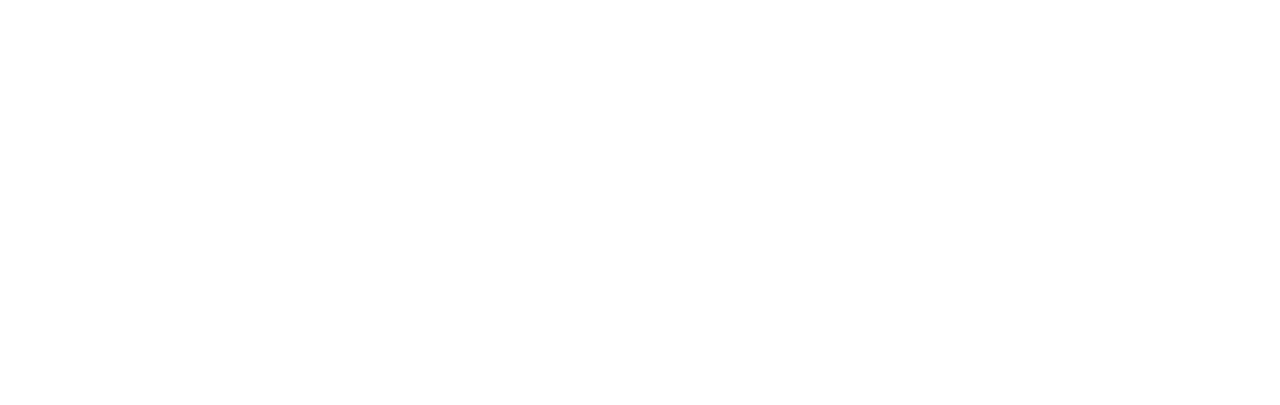
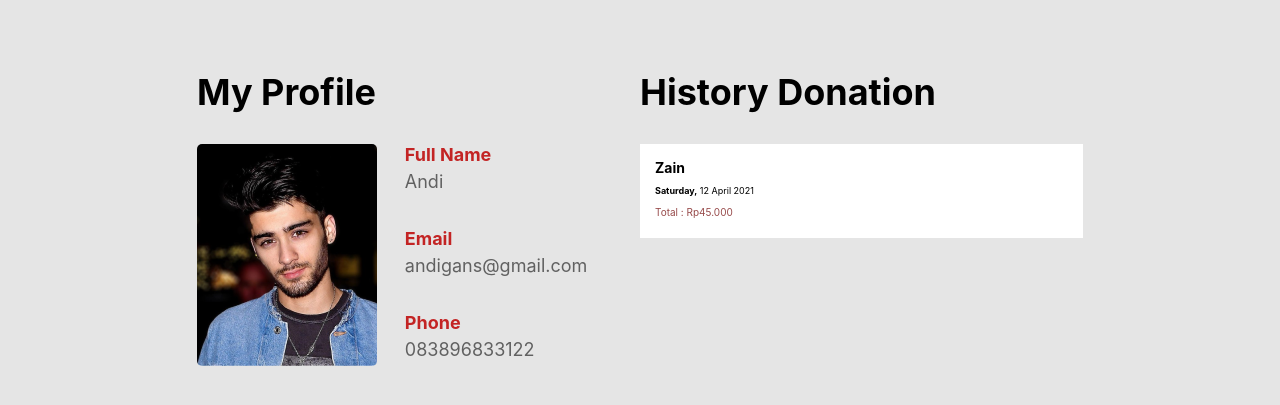
Before and after one commit to ahmadraihannudinyahya/Holly-Ways, a React (Create React App) app: page /profile/1 in a window 1280 px wide. Shown: the part 347-752 px from the top of the page. Built offline with nearby package versions, Linux system fonts and the light colour scheme.

Commit message:
add profile component in profile page

```diff
--- /dev/null
+++ b/src/component/ProfieComponent.css
@@ -0,0 +1,53 @@
+.ProfieComponent {
+  background-color: #e5e5e5;
+  padding: 79px 197px;
+  display: flex;
+  min-height: 100vh;
+}
+.ProfieComponent > .myprofile {
+  width: 50%;
+}
+.ProfieComponent > .myprofile > h2 {
+  margin-bottom: 30px;
+  font-size: 36px;
+  font-weight: 700;
+}
+.ProfieComponent > .myprofile > div {
+  display: flex;
+  gap: 28px;
+}
+.ProfieComponent > .myprofile > div > div:first-child > img {
+  height: 221.79px;
+  width: 190;
+  object-fit: cover;
+  border-radius: 5px;
+}
+.ProfieComponent > .myprofile > div > div:nth-child(2) {
+  display: flex;
+  flex-direction: column;
+  justify-content: space-between;
+  padding-bottom: 10px;
+}
+.ProfieComponent > .myprofile > div > div:nth-child(2) > div {
+  display: flex;
+  flex-direction: column;
+  gap: 6px;
+}
+.ProfieComponent > .myprofile > div > div:nth-child(2) > div > h4 {
+  color: #c32424;
+  font-size: 18px;
+  font-weight: 700;
+}
+.ProfieComponent > .myprofile > div > div:nth-child(2) > div > p {
+  color: #616161;
+  font-size: 18px;
+  font-weight: 400;
+}
+.ProfieComponent > .historydonation {
+  width: 50%;
+}
+.ProfieComponent > .historydonation > h2 {
+  margin-bottom: 30px;
+  font-size: 36px;
+  font-weight: 700;
+}
--- /dev/null
+++ b/src/component/ProfieComponent.js
@@ -0,0 +1,38 @@
+import DonorColomn from './common/DonorColomn'
+import './ProfieComponent.css'
+
+function ProfileComponent(){
+  return (
+    <div className="ProfieComponent">
+      <div className="myprofile">
+        <h2>My Profile</h2>
+        <div>
+          <div>
+            <img src="/image/Rectangle12.png" alt="profile" />
+          </div>
+          <div>
+            <div>
+              <h4>Full Name</h4>
+              <p>Andi</p>
+            </div>
+            <div>
+              <h4>Email</h4>
+              <p>andigans@gmail.com</p>
+            </div>
+            <div>
+              <h4>Phone</h4>
+              <p>083896833122</p>
+            </div>
+          </div>
+        </div>
+      </div>
+      <div className="historydonation">
+        <h2>History Donation</h2>
+        <div>
+          <DonorColomn />
+        </div>
+      </div>
+    </div>
+  )
+}
+export default ProfileComponent
--- a/src/pages/Profile.js
+++ b/src/pages/Profile.js
@@ -1,9 +1,11 @@
 import Navbar from "../component/common/Navbar";
+import ProfileComponent from "../component/ProfieComponent";
 
 function Profile(){
   return(
     <>
       <Navbar />
+      <ProfileComponent />
     </>
   )
 }
```
Also changed, not shown: public/image/Rectangle12.png (renamed from public/image/Rectangle 12.png).
